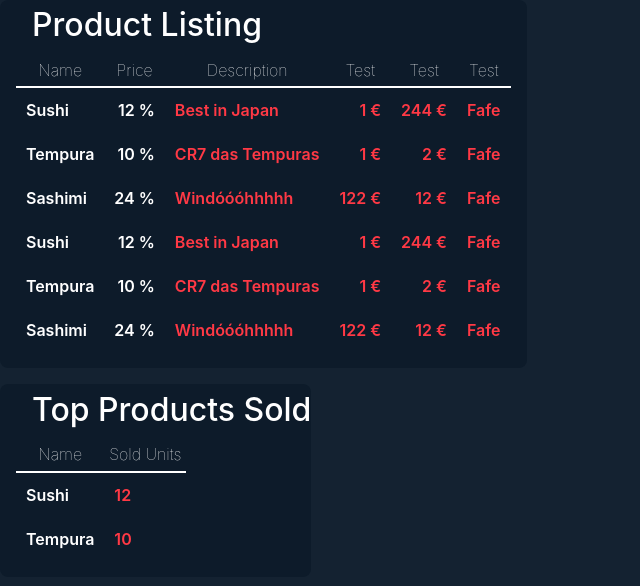
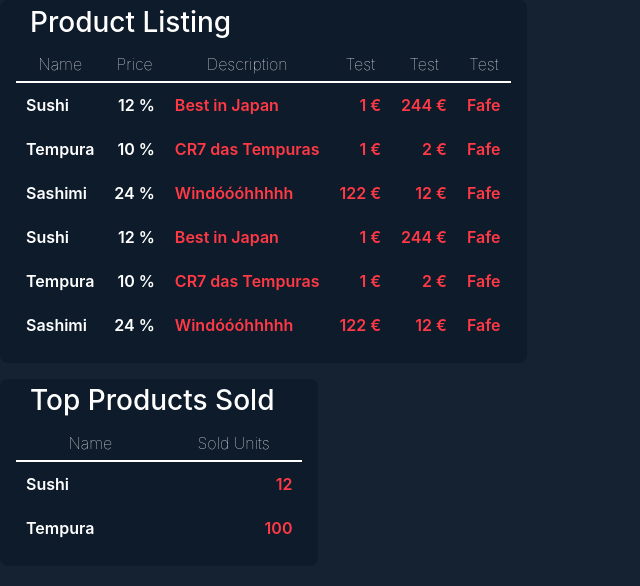
Before and after one commit to antoniopedrodantas/sinf-feup, a React (Create React App) app in the folder tempura/client/: page /overview in a window 1280 px wide. Shown: the top 586 px of the page, without its empty margins (0-640 px from the left). Built offline with nearby package versions, Linux system fonts and the light colour scheme.

Commit message:
Fixed small tables bugs

```diff
--- a/tempura/client/src/components/CustomTable/CustomTable.tsx
+++ b/tempura/client/src/components/CustomTable/CustomTable.tsx
@@ -15,16 +15,17 @@ const CustomTable: React.FC<TableProps> = ({title,columns, type, values}) => {
         switch(type[i]){
             case 'money': return " €";
             case 'percentage': return ' %';
+            case 'number': return ;
             case 'text': default: return ;
         }
-    }
+    } /*add number to fiels */
 
     const generateClassName = (i) =>{
         switch(type[i]){
             case 'text': default: return "text-left";
             case 'money': return "text-right";
             case 'percentage': return "text-right";
-
+            case 'number': return "text-right";
         }
     }
     var classType = columns.length <= 5 ? "normal-table" : "large-table";
@@ -32,7 +33,7 @@ const CustomTable: React.FC<TableProps> = ({title,columns, type, values}) => {
     return(
         <>
             <div className="table-div">
-                <h2 className="table-title">{title}</h2>
+                <h3 className="table-title">{title}</h3>
                 <table className="table table-dark table-borderless table-sm">
                     <thead>
                         <tr className="table-header">
--- a/tempura/client/src/components/CustomTable/styles/CustomTable.css
+++ b/tempura/client/src/components/CustomTable/styles/CustomTable.css
@@ -5,18 +5,22 @@
     background-color: var(--card-background);
     border-radius: 8px;
     display: inline-block;
+
+    padding-left: 1em;
+    padding-right: 1em;
 }
 
 .table-title{
-    margin-left: 1em;
+    margin-left: 0.5em;
     margin-top: 0.2em;
+    margin-right: 1em;
 }
 
 .table{
     background-color: transparent !important;
-    width: auto !important;
+    /* width: auto !important;
     margin-left: 1em;
-    margin-right: 1em;
+    margin-right: 1em; */
 }
 
 .header-elem{
@@ -43,3 +47,9 @@ td{
 .normal-table > td{
     color: var(--red-color) !important;
 }
+
+@media(max-width: 320px){
+    .table-title{
+        margin-right: 0;
+    }
+}
--- a/tempura/client/src/scenes/Overview/Overview.tsx
+++ b/tempura/client/src/scenes/Overview/Overview.tsx
@@ -17,10 +17,10 @@ const Overview: React.FC = () => {
                     ];
 
   const columns2 = ["Name", "Sold Units"];
-  const types2   = ["text","text"];
+  const types2   = ["text","number"];
   const values3  = [
                       ["Sushi", "12"],
-                      ["Tempura", "10"]
+                      ["Tempura", "100"]
                     ];
 
 
```
